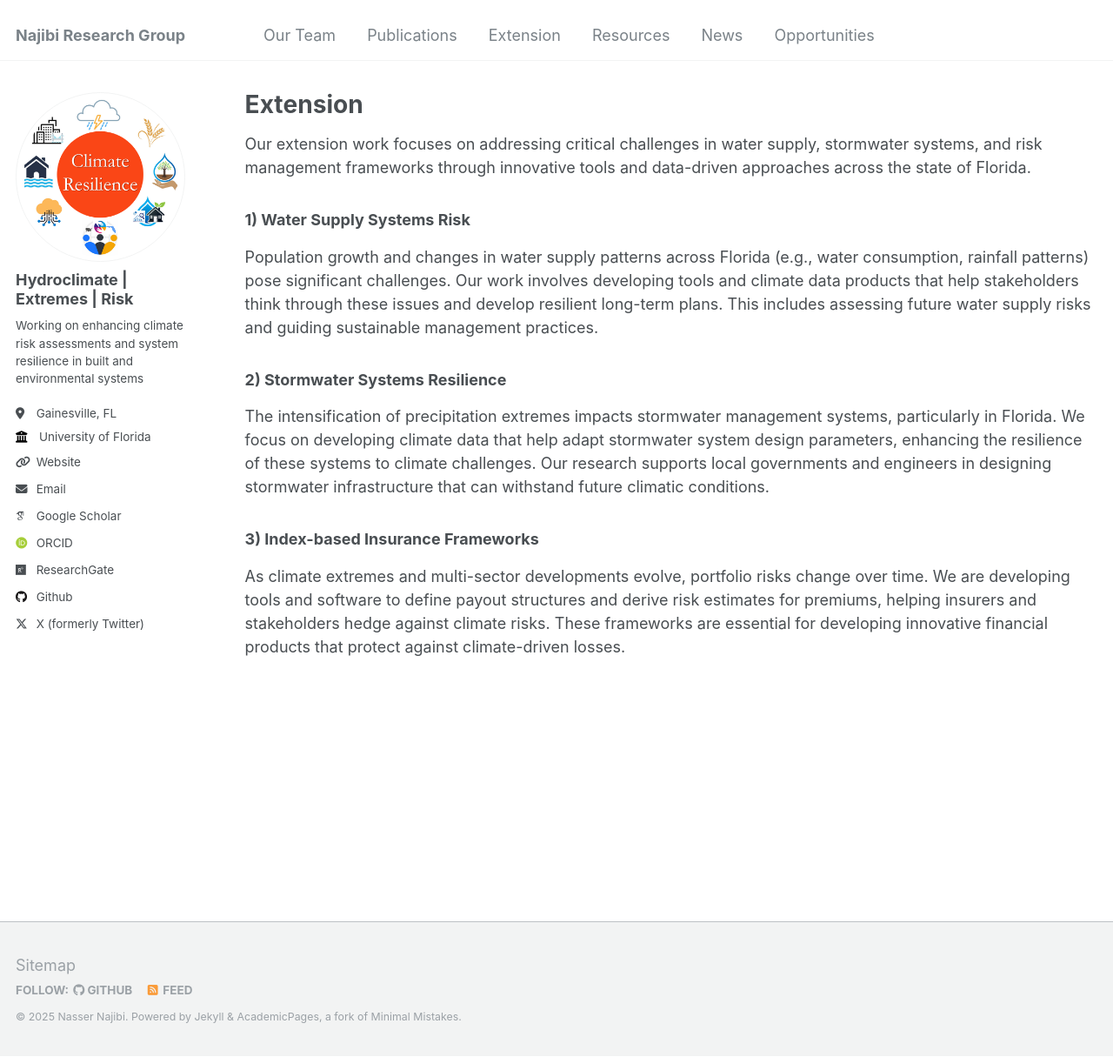
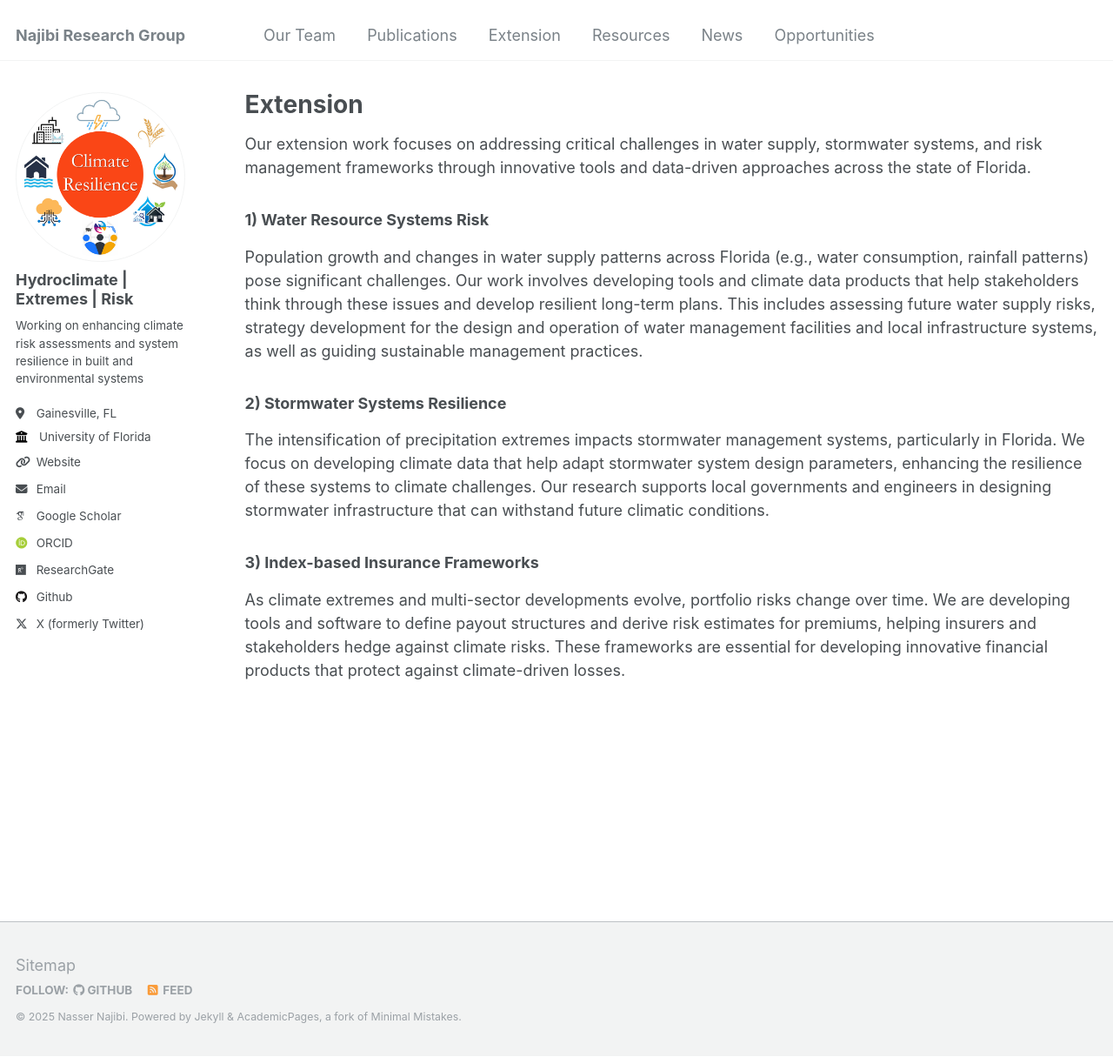
Before and after one commit to nassernajibi/lab, a Jekyll site: the page built from _pages/extension.md, in a window 1280 px wide and 1215 px high. Shown: the whole window at 87% size. Built offline with Jekyll 4.4.1, drawn with Linux system fonts in a browser that asks for light colours; some web fonts are replaced.

Commit message:
Updated extension

```diff
--- a/_pages/extension.md
+++ b/_pages/extension.md
@@ -7,8 +7,8 @@ author_profile: true  # Optional, adjust based on your theme
 
 Our extension work focuses on addressing critical challenges in water supply, stormwater systems, and risk management frameworks through innovative tools and data-driven approaches across the state of Florida.
 
-### 1) Water Supply Systems Risk
-Population growth and changes in water supply patterns across Florida (e.g., water consumption, rainfall patterns) pose significant challenges. Our work involves developing tools and climate data products that help stakeholders think through these issues and develop resilient long-term plans. This includes assessing future water supply risks and guiding sustainable management practices.
+### 1) Water Resource Systems Risk
+Population growth and changes in water supply patterns across Florida (e.g., water consumption, rainfall patterns) pose significant challenges. Our work involves developing tools and climate data products that help stakeholders think through these issues and develop resilient long-term plans. This includes assessing future water supply risks, strategy development for the design and operation of water management facilities and local infrastructure systems, as well as guiding sustainable management practices.
 
 ### 2) Stormwater Systems Resilience
 The intensification of precipitation extremes impacts stormwater management systems, particularly in Florida. We focus on developing climate data that help adapt stormwater system design parameters, enhancing the resilience of these systems to climate challenges. Our research supports local governments and engineers in designing stormwater infrastructure that can withstand future climatic conditions.
```
